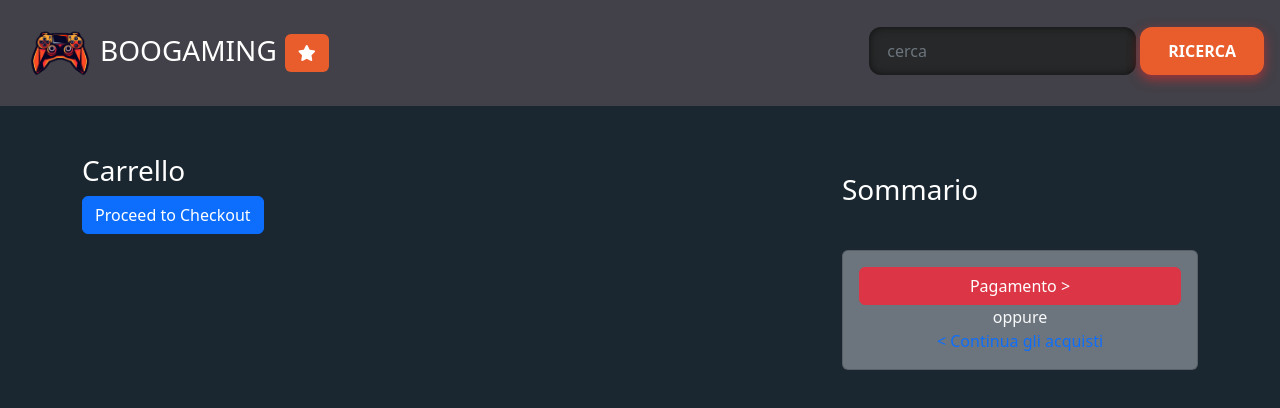
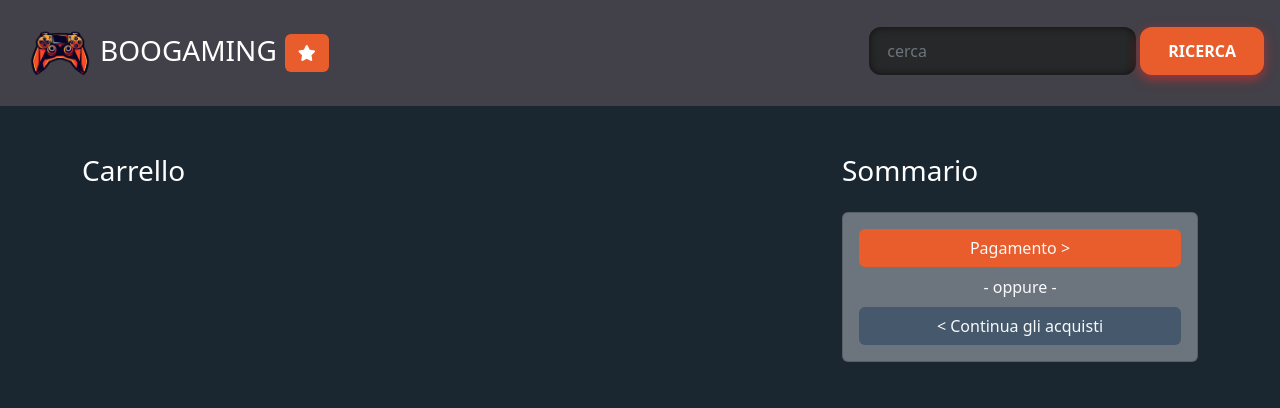
Before and after one commit to davide-delgiudice/group-porject-react, a React (Vite) app: page /checkoutpage in a window 1280 px wide. Shown: the top 408 px of the page. Built offline with nearby package versions, Linux system fonts and the light colour scheme.

Commit message:
[UPD] improve CheckoutPage layout with enhanced button styles and form adjustments

```diff
--- a/src/pages/CheckoutPage.jsx
+++ b/src/pages/CheckoutPage.jsx
@@ -81,13 +81,6 @@ const CheckoutPage = () => {
         <div className="row align-items-center mt-5 mb-3">
           <div className="col-md-8">
             <h3>Carrello</h3>
-            <form action="/checkout" method="POST">
-              <input
-                type="submit"
-                className="btn btn-primary"
-                value="Proceed to Checkout"
-              />
-            </form>
           </div>
           <div className="col-md-4">
             <h3>Sommario</h3>
@@ -125,13 +118,13 @@ const CheckoutPage = () => {
                 <>
                   {savedCheckoutDatas.items.map((product) => (
                     <div key={`product-${product.id}`} className="mb-2">
-                      <div>{product.name}</div>
+                      <div className="fw-bold">{product.name}</div>
                       <div>Prezzo: {product.unit_price}&euro;</div>
                     </div>
                   ))}
                   {/* form */}
                   <form onSubmit={sendCheckoutDiscount}>
-                    <div className="form-floating mb-3">
+                    <div className="form-floating mb-3 text-center">
                       <input
                         type="text"
                         name="discount"
@@ -143,7 +136,7 @@ const CheckoutPage = () => {
                       />
                       <label htmlFor="floatingInput">Codice Sconto</label>
                       <button
-                        className="btn btn-danger"
+                        className="btn btn-primary-color text-light mt-3 w-100"
                         disabled={discountApplied}
                       >
                         Applica
@@ -171,11 +164,11 @@ const CheckoutPage = () => {
                   </h5>
                 </>
               )}
-              <div className="btn btn-danger" onClick={handlePayment}>
+              <div className="btn btn-primary-color text-light" onClick={handlePayment}>
                 Pagamento{" >"}
               </div>
-              <span className="text-center">oppure</span>
-              <Link className="text-center" to="/SearchPage">
+              <span className="text-center my-2">{"-"} oppure {"-"}</span>
+              <Link className="text-center btn btn-secondary-color text-light m-0" to="/SearchPage">
                 {"< "}Continua gli acquisti
               </Link>
             </div>
```
